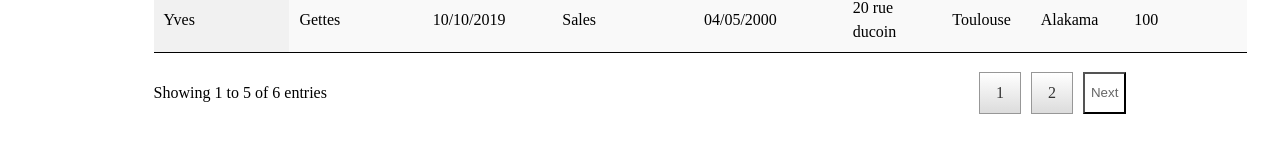
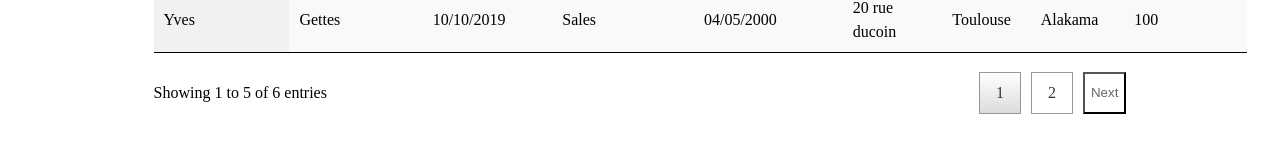
Before and after one commit to jorisbertier/HRnet, a React (Vite) app: page /employeeList in a window 1280 px wide. Shown: the part 547-700 px from the top of the page. Built offline with nearby package versions, Linux system fonts and the light colour scheme.

Commit message:
style table numerotation

```diff
--- a/src/components/Table/index.css
+++ b/src/components/Table/index.css
@@ -53,7 +53,7 @@ option, select {
 }
 
 .numerotation {
-    color: #333 !important;
+    color: #333;
     border: 1px solid #979797;
     padding: 8px 16px;
     background: linear-gradient(to bottom, #fff 0%, #dcdcdc 100%);
@@ -117,6 +117,14 @@ label {
 
 .down {
     transform: rotate(180deg);
+}
+
+.numerotation.active {
+    background: linear-gradient(to bottom, #fff 0%, #dcdcdc 100%);
+}
+
+.numerotation.inactive {
+    background: transparent;
 }
 /*
   .sort-icons {
--- a/src/components/Table/index.jsx
+++ b/src/components/Table/index.jsx
@@ -142,7 +142,12 @@ const Table = () => {
                         <button className="prev" onClick={() => table.previousPage()}>Prev</button>
                     )}
                     {pageNumbers.map((num) => (
-                        <span className="numerotation">{num}</span>
+                        <span
+                            key={num}
+                            className={`numerotation ${num === currentPage ? 'active' : 'inactive'}`}
+                        >
+                            {num}
+                        </span>
 
                     ))}
                     {table.getCanNextPage() && (
```
